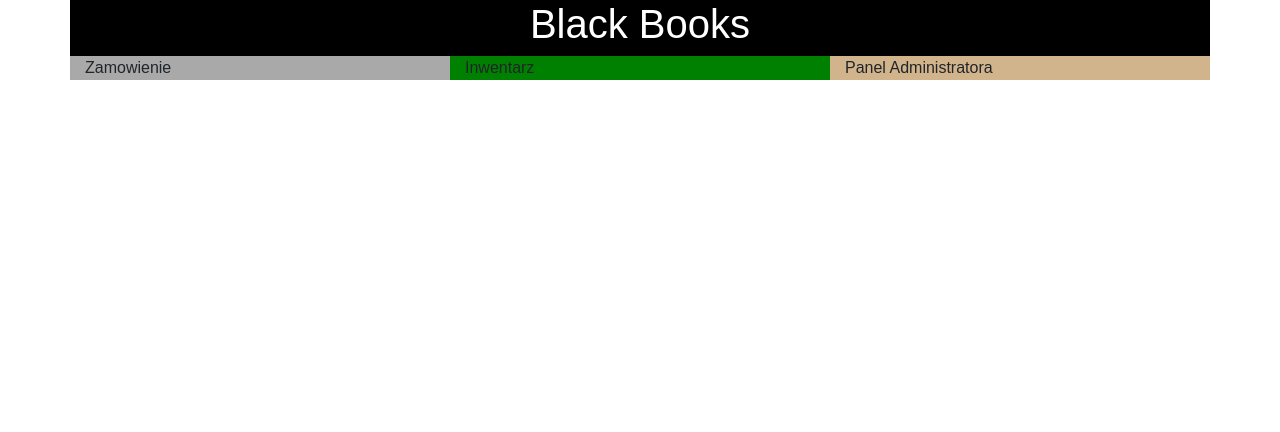
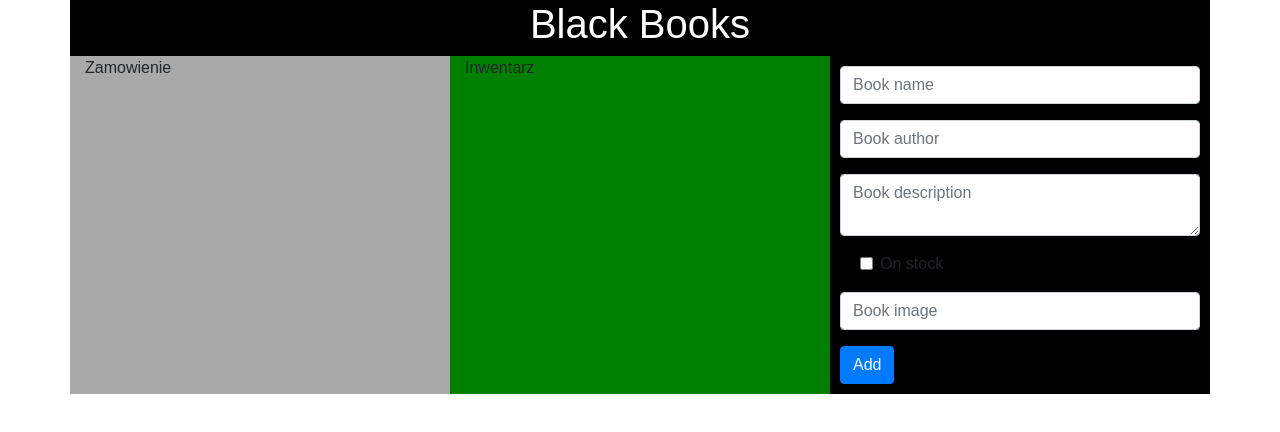
Before and after one commit to mateuszlubianka1993/bookstore-react, a React (Create React App) app: page / in a window 1280 px wide. Shown: the top 432 px of the page. Built offline with nearby package versions, Linux system fonts and the light colour scheme.

Commit message:
add form to component adminPanel

```diff
--- a/src/components/AdminPanel.js
+++ b/src/components/AdminPanel.js
@@ -3,9 +3,28 @@ import React from 'react';
 class AdminPanel extends React.Component {
 
     render() {
+
         return (
             <div className='adminPanel col-md-4'>
-                Panel Administratora
+                <form>
+                    <div className="form-group">
+                        <input type="text" placeholder="Book name" id="name" name="name" className="form-control"/>
+                    </div>
+                    <div className="form-group">
+                        <input type="text" placeholder="Book author" id="author" name="author" className="form-control"/>
+                    </div>
+                    <div className="form-group">
+                        <textarea placeholder="Book description" id="description" name="description" className="form-control"/>
+                    </div>
+                    <div className="form-group">
+                        <input type="checkbox" id="onStock" name="onStock" className="form-check-input"/>
+                        <label for="onStock" className="form-check-label">On stock</label>
+                    </div>
+                    <div className="form-group">
+                        <input type="text" placeholder="Book image" id="image" name="image" className="form-control"/>
+                    </div>
+                    <button type="submit" className="btn btn-primary">Add</button>
+                </form>
             </div>
         );
     }
--- a/src/index.css
+++ b/src/index.css
@@ -21,5 +21,12 @@ body {
   background-color: green;
 }
 .adminPanel {
-  background-color: tan;
+  background-color: black;
+  padding: 10px;
 }
+.adminPanel label {
+  margin-left: 40px;
+}
+.adminPanel input[type="checkbox"] {
+  margin-left: 20px;
+}
```
